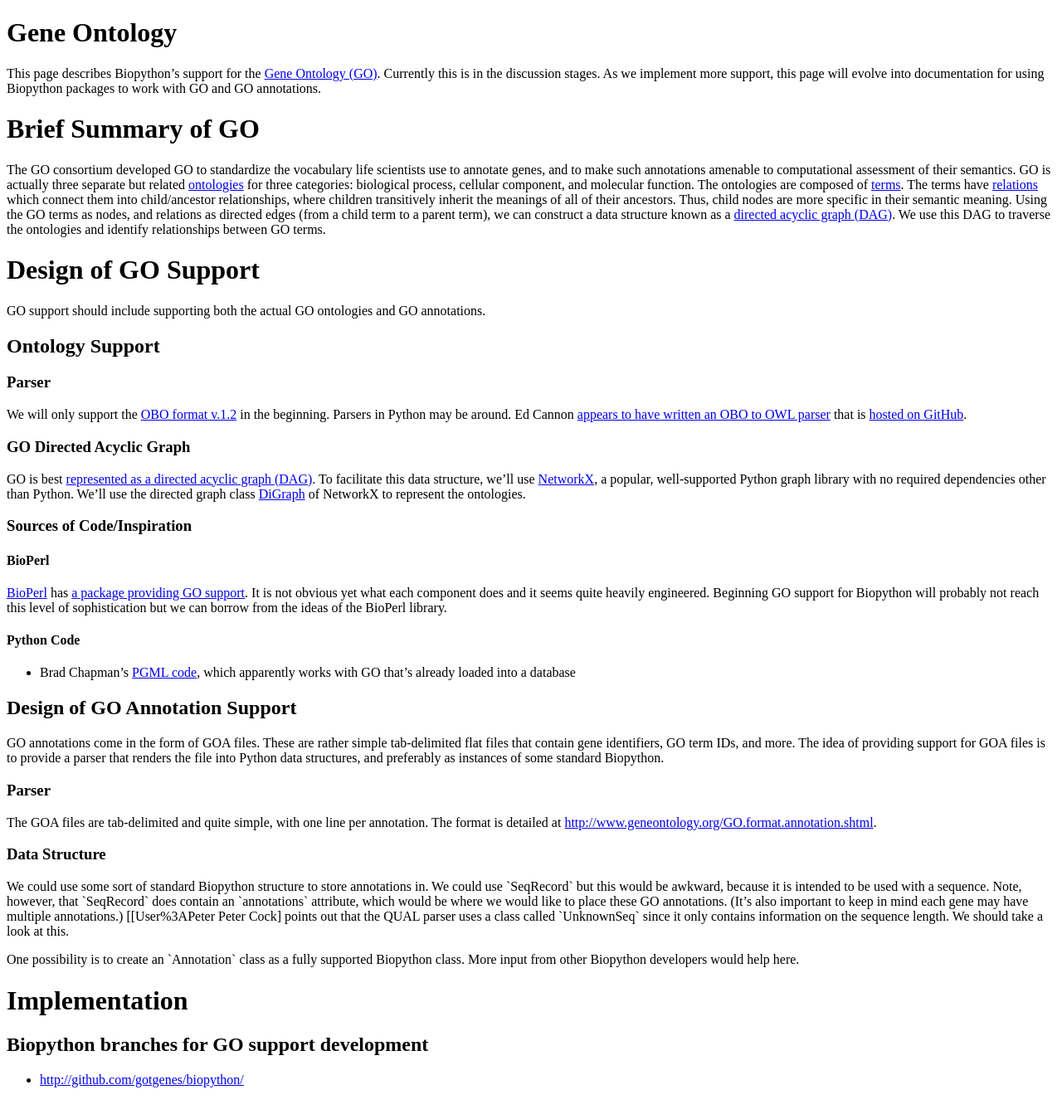
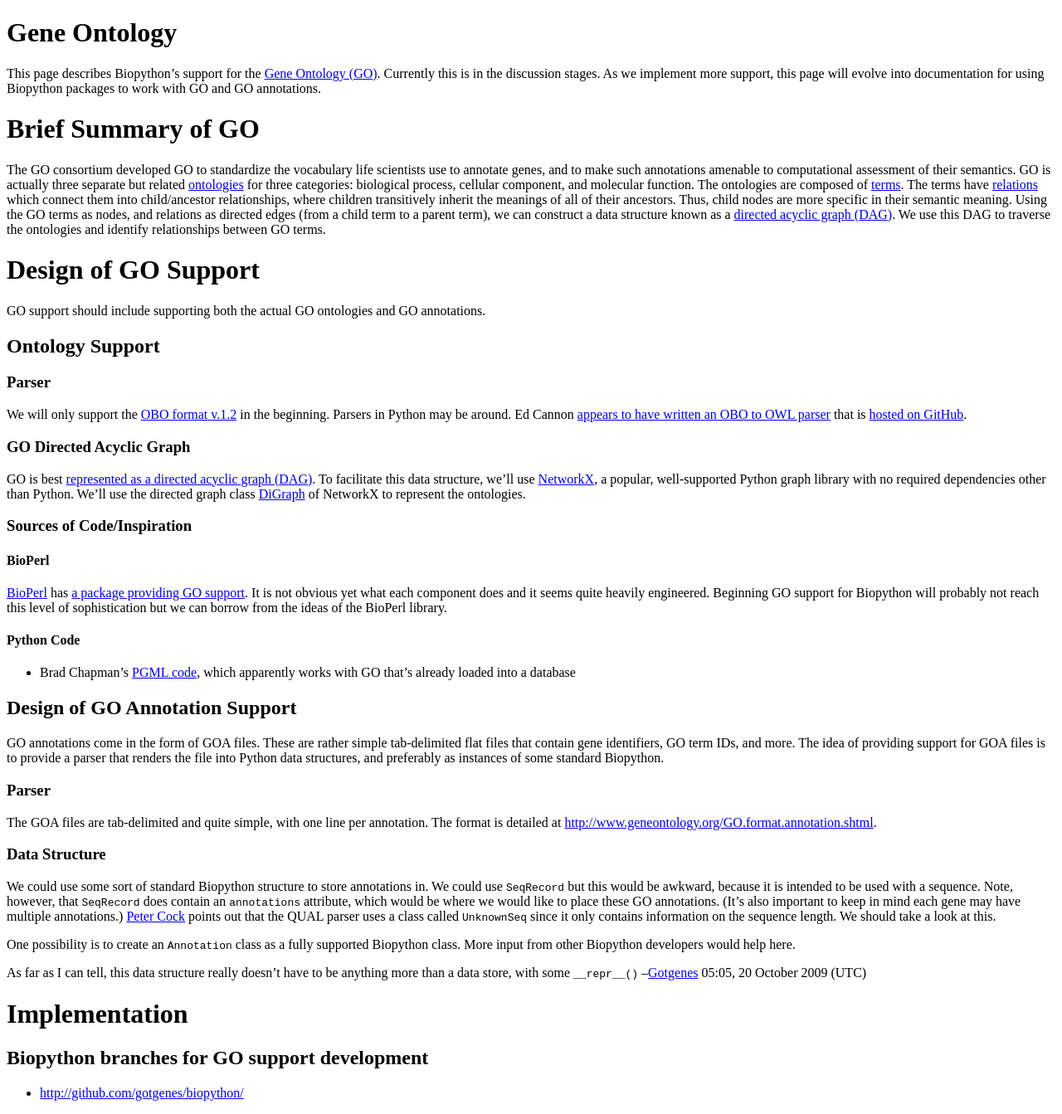
Before and after one commit to biopython/biopython.github.io, a Jekyll site: the page built from wiki/Gene_Ontology.md, in a window 1280 px wide. Shown: the whole page at 83% size. Built offline with Jekyll 4.4.1, drawn with Linux system fonts in a browser that asks for light colours.

Commit message:
/* Data Structure */

```diff
--- a/wiki/Gene_Ontology.md
+++ b/wiki/Gene_Ontology.md
@@ -97,18 +97,22 @@ annotation. The format is detailed at
 ### Data Structure
 
 We could use some sort of standard Biopython structure to store
-annotations in. We could use \`SeqRecord\` but this would be awkward,
+annotations in. We could use `SeqRecord` but this would be awkward,
 because it is intended to be used with a sequence. Note, however, that
-\`SeqRecord\` does contain an \`annotations\` attribute, which would be
+`SeqRecord` does contain an `annotations` attribute, which would be
 where we would like to place these GO annotations. (It's also important
-to keep in mind each gene may have multiple annotations.)
-\[\[User%3APeter Peter Cock\] points out that the QUAL parser uses a
-class called \`UnknownSeq\` since it only contains information on the
+to keep in mind each gene may have multiple annotations.) [Peter
+Cock](User%3APeter "wikilink") points out that the QUAL parser uses a
+class called `UnknownSeq` since it only contains information on the
 sequence length. We should take a look at this.
 
-One possibility is to create an \`Annotation\` class as a fully
-supported Biopython class. More input from other Biopython developers
-would help here.
+One possibility is to create an `Annotation` class as a fully supported
+Biopython class. More input from other Biopython developers would help
+here.
+
+As far as I can tell, this data structure really doesn't have to be
+anything more than a data store, with some `__repr__()`
+--[Gotgenes](User%3AGotgenes "wikilink") 05:05, 20 October 2009 (UTC)
 
 Implementation
 ==============
```
Also changed, not shown: 1 other file.
